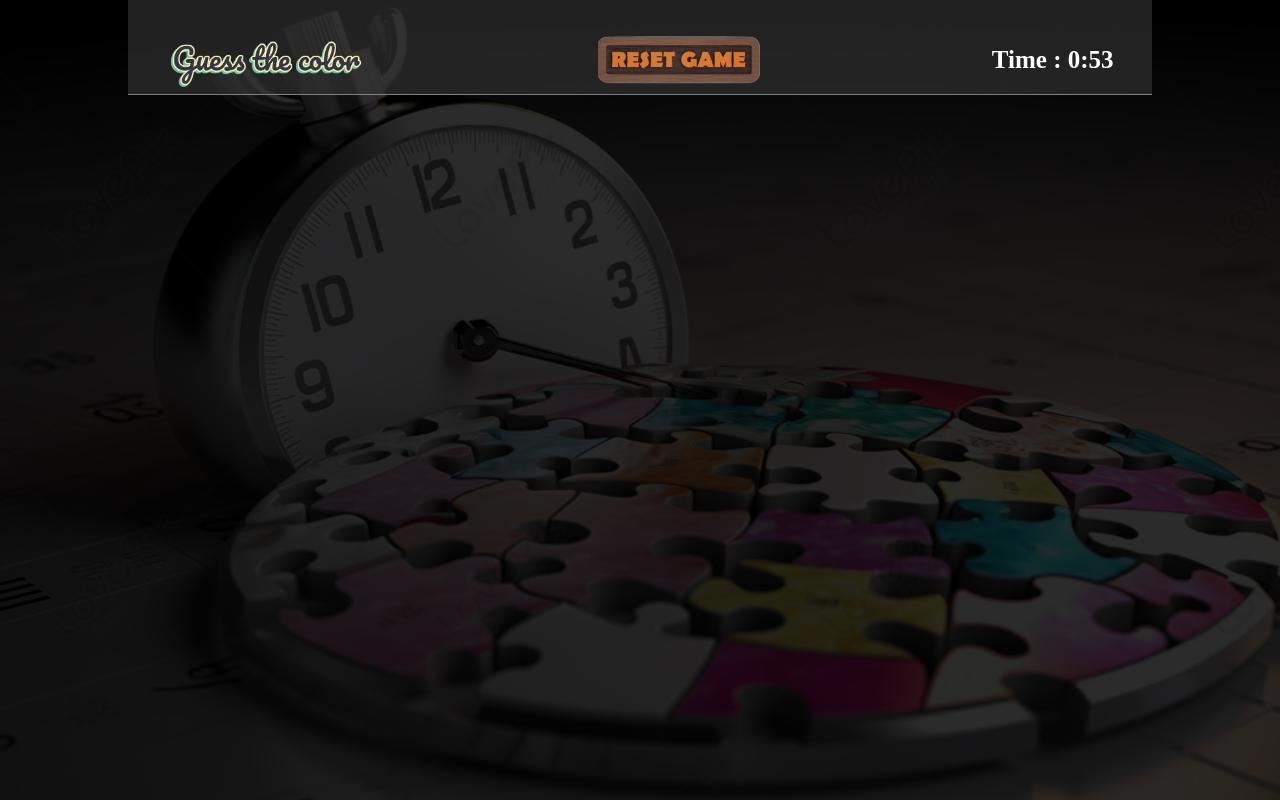
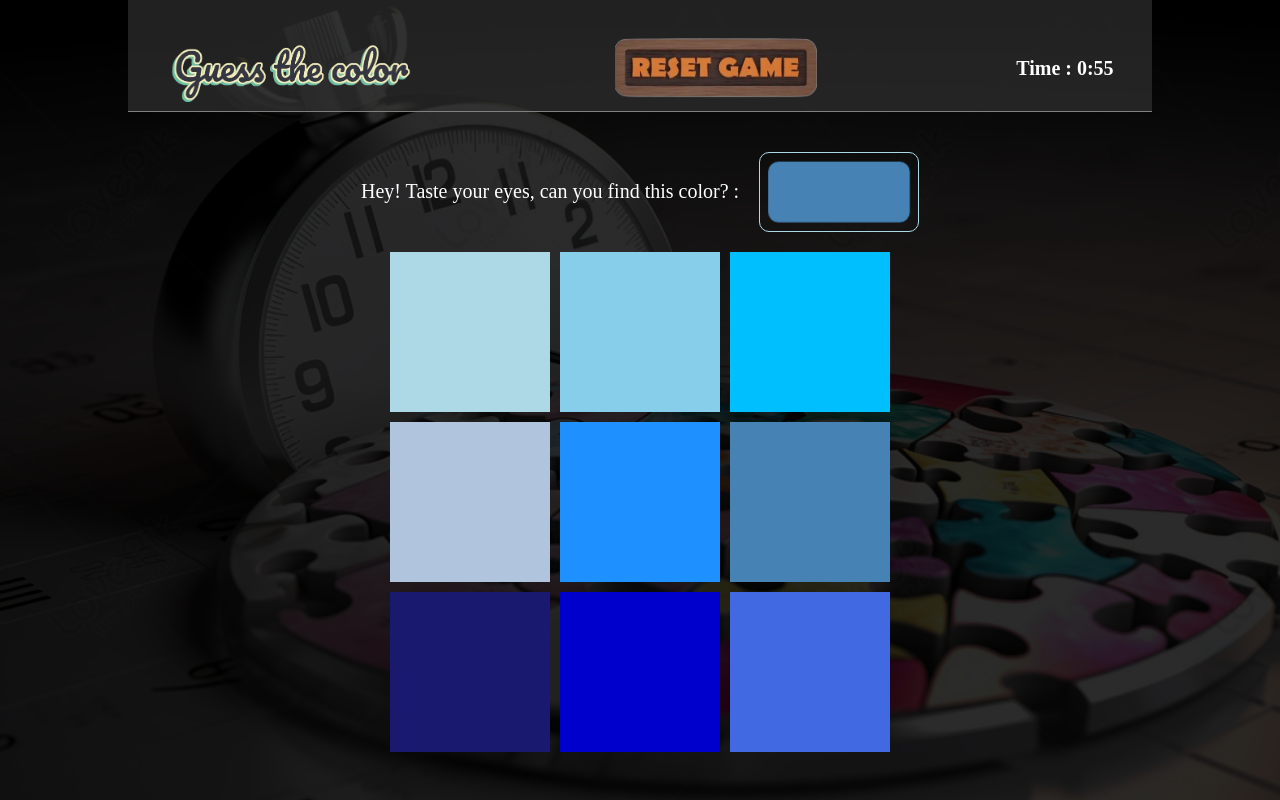
Before and after one commit to Jomagene/hng12-stage1-guess-color-game, a React (Vite) app: page /play in a window 1280 px wide. Built offline with nearby package versions, Linux system fonts and the light colour scheme.

Commit message:
Implement instruction and choices

```diff
--- /dev/null
+++ b/src/colors.js
@@ -0,0 +1,70 @@
+const colors = {
+  red: [
+    'lightsalmon',
+    'salmon',
+    'darksalmon',
+    'lightcoral',
+    'indianred',
+    'crimson',
+    'firebrick',
+    'red',
+    'darkred',
+  ],
+  orange: [
+    'coral',
+    'tomato',
+    'orangered',
+    'gold',
+    'orange',
+    'darkorange',
+    'indianred',
+    'darksalmon',
+    'red',
+  ],
+  yellow: [
+    'yellow',
+    'lemonchiffon',
+    'lightgoldenrodyellow',
+    'papayawhip',
+    'moccasin',
+    'peachpuff',
+    'palegoldenrod',
+    'darkkhaki',
+    'red',
+  ],
+  green: [
+    'lawngreen',
+    'limegreen',
+    'lime',
+    'forestgreen',
+    'darkgreen',
+    'greenyellow',
+    'yellowgreen',
+    'springgreen',
+    'olivedrab',
+  ],
+  cyan: [
+    'cyan',
+    'aquamarine',
+    'lightcyan',
+    'mediumaquamarine',
+    'turquoise',
+    'lightseagreen',
+    'cadetblue',
+    'darkcyan',
+    'paleturquoise',
+  ],
+  blue: [
+    'lightblue',
+    'skyblue',
+    'deepskyblue',
+    'lightsteelblue',
+    'dodgerblue',
+    'steelblue',
+    'midnightblue',
+    'mediumblue',
+    'royalblue',
+  ],
+};
+
+export default colors;
--- /dev/null
+++ b/src/components/ColorOptions.jsx
@@ -0,0 +1,54 @@
+import colors from '../colors';
+
+const ColorOptions = () => {
+  return (
+    <div className="choices">
+      <span
+        style={{
+          backgroundColor: colors.blue[0],
+        }}
+        className="choice"></span>
+      <span
+        style={{
+          backgroundColor: colors.blue[1],
+        }}
+        className="choice"></span>
+      <span
+        style={{
+          backgroundColor: colors.blue[2],
+        }}
+        className="choice"></span>
+      <span
+        style={{
+          backgroundColor: colors.blue[3],
+        }}
+        className="choice"></span>
+      <span
+        style={{
+          backgroundColor: colors.blue[4],
+        }}
+        className="choice"></span>
+      <span
+        style={{
+          backgroundColor: colors.blue[5],
+        }}
+        className="choice"></span>
+      <span
+        style={{
+          backgroundColor: colors.blue[6],
+        }}
+        className="choice"></span>
+      <span
+        style={{
+          backgroundColor: colors.blue[7],
+        }}
+        className="choice"></span>
+      <span
+        style={{
+          backgroundColor: colors.blue[8],
+        }}
+        className="choice"></span>
+    </div>
+  );
+};
+export default ColorOptions;
--- /dev/null
+++ b/src/components/Instruction.jsx
@@ -0,0 +1,16 @@
+import colors from '../colors';
+const Instruction = () => {
+  return (
+    <div className="instruction">
+      <p> Hey! Taste your eyes, can you find this color? : </p>
+      <div className="choice-border" style={{ borderColor: colors.blue[0] }}>
+        <span
+          style={{
+            backgroundColor: colors.blue[Math.floor(Math.random() * 9)],
+          }}
+          className="true-choice"></span>
+      </div>
+    </div>
+  );
+};
+export default Instruction;
--- a/src/index.css
+++ b/src/index.css
@@ -1,6 +1,8 @@
 * {
   box-sizing: border-box;
   margin: 0;
+  color: white;
+  font-size: 3vw;
 }
 #root {
   min-height: 100vh;
@@ -33,15 +35,3 @@
   justify-content: center;
   align-items: center;
 }
-
-@keyframes pulse {
-  0% {
-    transform: scale(1);
-  }
-  50% {
-    transform: scale(1.025);
-  }
-  100% {
-    transform: scale(1);
-  }
-}
--- a/src/pages/Play.jsx
+++ b/src/pages/Play.jsx
@@ -1,10 +1,14 @@
+import ColorOptions from '../components/ColorOptions';
 import Header from '../components/Header';
+import Instruction from '../components/Instruction';
 import '../play.css';
 
 const Play = () => {
   return (
     <div className="main play">
       <Header />
+      <Instruction />
+      <ColorOptions />
     </div>
   );
 };
--- a/src/play.css
+++ b/src/play.css
@@ -33,16 +33,63 @@ header {
   p {
     color: white;
     font-weight: bold;
-    font-size: 3vw;
   }
 
   .pointer {
     cursor: pointer;
   }
 }
+.instruction {
+  display: flex;
+  align-items: center;
+  padding-top: 2rem;
+}
+
+.true-choice {
+  height: 3rem;
+  width: 7rem;
+  display: inline-block;
+  border-radius: 10px;
+  animation: pulse infinite 1.5s;
+}
+
+.choices {
+  margin-top: 1rem;
+  display: grid;
+  grid-template-columns: repeat(3, 1fr);
+  gap: 0.5rem;
+}
+.choice {
+  height: 8rem;
+  width: 8rem;
+  display: inline-block;
+}
+
+.choice-border {
+  height: 4rem;
+  width: 8rem;
+  border: 1px solid;
+  margin-left: 1rem;
+  display: flex;
+  align-items: center;
+  justify-content: center;
+  border-radius: 10px;
+}
 
 @media (min-width: 50rem) {
-  header p {
-    font-size: 25px;
+  * {
+    font-size: 20px;
   }
 }
+
+@keyframes pulse {
+  0% {
+    transform: scale(1);
+  }
+  50% {
+    transform: scale(1.025);
+  }
+  100% {
+    transform: scale(1);
+  }
+}
```
